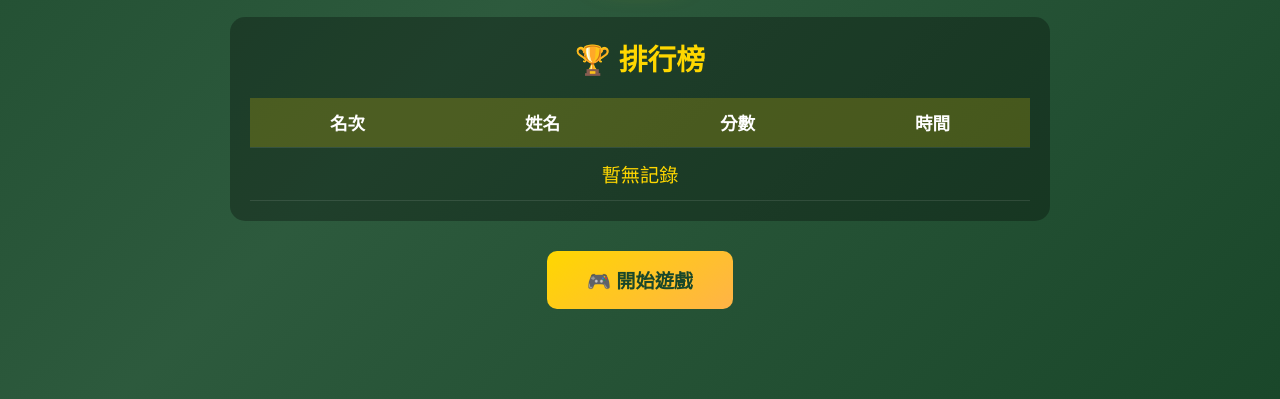
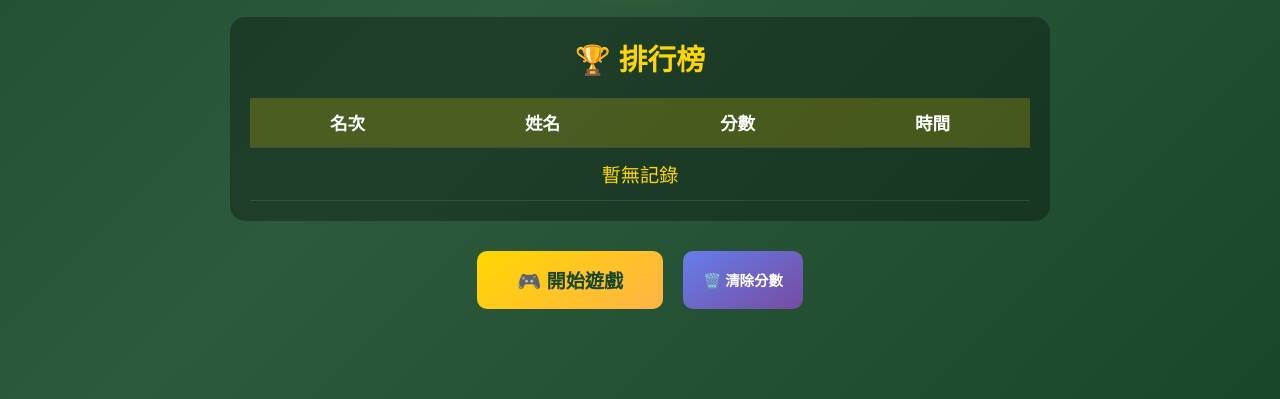
Before and after one commit to EasonLee72/mj_game1, a plain HTML site: page index.html in a window 1280 px wide. Shown: the part 645-1044 px from the top of the page. Drawn offline with Linux system fonts and the light colour scheme.

Commit message:
Feature: 添加清除排行榜功能按鈕

```diff
--- a/index.html
+++ b/index.html
@@ -498,6 +498,7 @@
 
                 <div class="action-buttons">
                     <button class="btn btn-primary" onclick="game.start()">🎮 開始遊戲</button>
+                    <button class="btn btn-secondary" onclick="game.clearLeaderboard()" style="font-size: 0.9em; padding: 10px 20px;">🗑️ 清除分數</button>
                 </div>
             </div>
         </div>
@@ -1047,6 +1048,16 @@
                 this.renderChampionPortrait();
             }
 
+            clearLeaderboard() {
+                if (confirm('確定要清除所有排行榜分數和冠軍照片嗎？\n\n此操作無法復原！')) {
+                    localStorage.removeItem('mj_leaderboard');
+                    localStorage.removeItem('mj_champion_photo');
+                    this.renderLeaderboard('leaderboard-body');
+                    this.renderChampionPortrait();
+                    alert('✅ 排行榜已清除！');
+                }
+            }
+
             renderChampionPortrait() {
                 const championPhoto = localStorage.getItem('mj_champion_photo');
                 const leaderboard = JSON.parse(localStorage.getItem('mj_leaderboard') || '[]');
```
